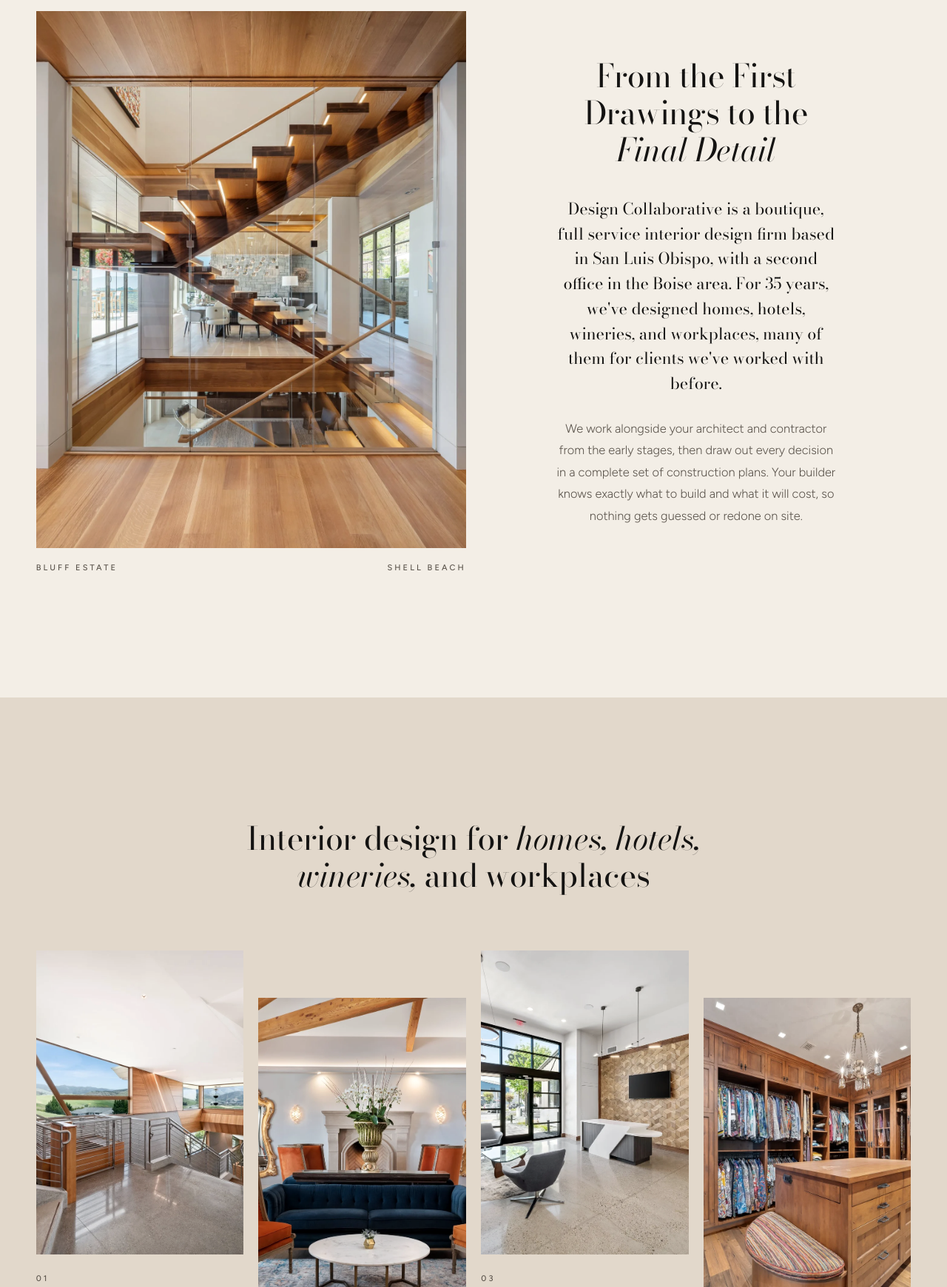
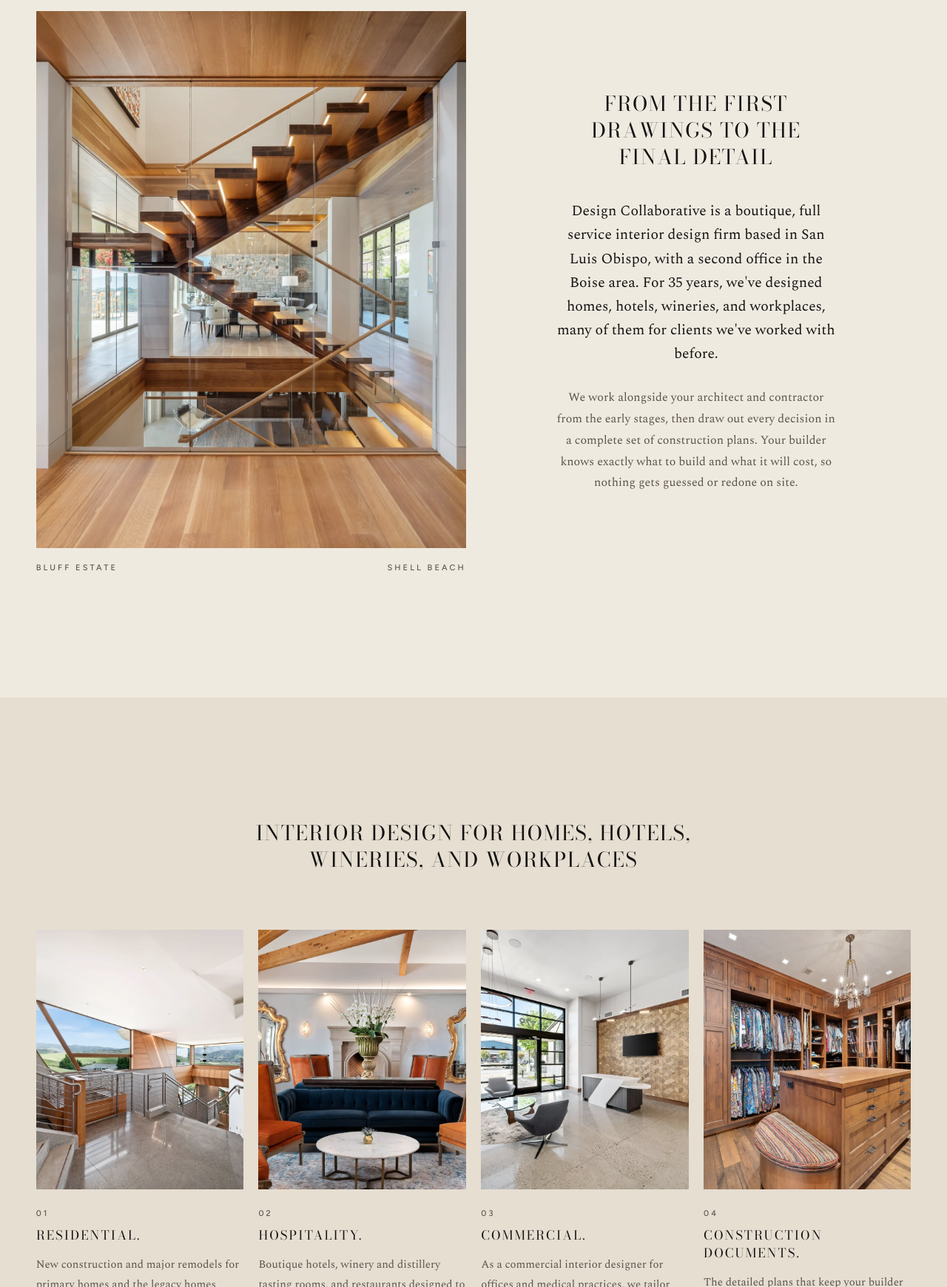
Before and after one commit to sageinteriordesignmarketing/TikTok, a plain HTML site: page design-collaborative/homepage-concept.html in a window 1280 px wide. Shown: the part 1060-2800 px from the top of the page at 74% size. Drawn offline with nearby package versions, Linux system fonts and the light colour scheme.

Commit message:
Elevate homepage toward Coco Maison: quieter type, softer palette
Small tracked-caps serif section headings, Spectral book serif for text,
cream/slate/chocolate palette, lighter buttons and labels. Services row
is no longer staggered.

Co-Authored-By: Claude Opus 5.5 <noreply@anthropic.com>
Claude-Session: https://claude.ai/code/session_01WwBvpqPXSJ5f6DX6dMBVaa

```diff
--- a/design-collaborative/homepage-concept.html
+++ b/design-collaborative/homepage-concept.html
@@ -10,11 +10,12 @@
 
 <!-- Fonts
      Serif (headings + italic accents): Bodoni Moda, Google Fonts. Squarespace: Code Injection > Header.
-     Sans (labels, body): Proxima Nova, DC's existing brand font (Adobe Fonts in Squarespace).
+     Text: Spectral (Google Fonts), a fine book serif.
+     Sans (labels, navigation): Proxima Nova, DC's existing brand font (Adobe Fonts in Squarespace).
      Proxima can't load in a local file, so the preview falls back to Figtree. -->
 <link rel="preconnect" href="https://fonts.googleapis.com">
 <link rel="preconnect" href="https://fonts.gstatic.com" crossorigin>
-<link href="https://fonts.googleapis.com/css2?family=Bodoni+Moda:ital,opsz,wght@0,6..96,400;1,6..96,400&family=Figtree:wght@300;400;500&display=swap" rel="stylesheet">
+<link href="https://fonts.googleapis.com/css2?family=Bodoni+Moda:ital,opsz,wght@0,6..96,400;1,6..96,400&family=Spectral:ital,wght@0,300;0,400;1,300&family=Figtree:wght@400;500&display=swap" rel="stylesheet">
 
 <!-- Structured data. Squarespace: Home > Settings > Advanced > Page Header Code Injection -->
 <script type="application/ld+json">
@@ -42,23 +43,26 @@
    Squarespace: Website > Pages > Custom Code > Custom CSS
    ===================================================================== */
 :root{
-  --dc-cream:#F3EEE6;       /* page */
-  --dc-taupe:#E2D8CB;       /* warm alternate */
-  --dc-olive:#3E3F35;       /* deep accent chapter */
+  --dc-cream:#EFEAE0;       /* page */
+  --dc-taupe:#E6DED1;       /* warm alternate */
+  --dc-olive:#3A2F28;       /* chocolate (was olive) */
+  --dc-slate:#B8C1C0;       /* soft slate chapter */
+  --dc-sand:#AB9474;       /* deep accent chapter */
   --dc-ink:#141312;         /* gallery black */
-  --dc-text:#5A534B;        /* body on light, 6.9:1 on cream */
+  --dc-text:#5B544C;        /* body on light, 6.9:1 on cream */
   --dc-soft:#B9AC98;        /* accent on dark */
   --dc-rule:rgba(20,19,18,.16);
   --dc-rule-d:rgba(243,238,230,.18);
 
   --dc-serif:"Bodoni Moda","Didot","Bodoni 72",Georgia,serif;
+  --dc-text-serif:"Spectral","Calluna",Georgia,serif;
   --dc-sans:"proxima-nova","Figtree","Helvetica Neue",Arial,sans-serif;
 
-  --dc-fs-h1: clamp(2.3rem, 1rem + 3.8vw, 5rem);
-  --dc-fs-h2: clamp(1.85rem, 1.1rem + 2vw, 3.2rem);
-  --dc-fs-h3: clamp(1.3rem, 1.12rem + .5vw, 1.7rem);
-  --dc-fs-lede: clamp(1.15rem, 1rem + .45vw, 1.45rem);
-  --dc-fs-body: clamp(.95rem, .93rem + .12vw, 1.03rem);
+  --dc-fs-h1: clamp(2rem, 1rem + 2.6vw, 3.75rem);
+  --dc-fs-h2: clamp(1.3rem, 1rem + .9vw, 1.9rem);
+  --dc-fs-h3: clamp(.95rem, .9rem + .2vw, 1.08rem);
+  --dc-fs-lede: clamp(1.05rem, .98rem + .3vw, 1.25rem);
+  --dc-fs-body: clamp(.95rem, .93rem + .1vw, 1rem);
   --dc-fs-label: .6875rem;
 
   --dc-gutter: clamp(1.1rem, 3.8vw, 4rem);
@@ -69,7 +73,7 @@
 
 *,*::before,*::after{box-sizing:border-box}
 html{-webkit-text-size-adjust:100%}
-body{margin:0;background:var(--dc-cream);color:var(--dc-ink);font:300 var(--dc-fs-body)/1.8 var(--dc-sans);-webkit-font-smoothing:antialiased;overflow-x:hidden}
+body{margin:0;background:var(--dc-cream);color:var(--dc-ink);font:300 var(--dc-fs-body)/1.8 var(--dc-text-serif);-webkit-font-smoothing:antialiased;overflow-x:hidden}
 img{display:block;max-width:100%}
 a{color:inherit}
 h1,h2,h3,p,ul,ol,figure{margin:0;padding:0}
@@ -85,17 +89,19 @@ ul,ol{list-style:none}
 .dc-taupe{background:var(--dc-taupe)}
 .dc-olive{background:var(--dc-olive);color:var(--dc-cream)}
 .dc-black{background:var(--dc-ink);color:var(--dc-cream)}
+.dc-slate{background:var(--dc-slate);color:var(--dc-ink)}
 
 /* Type: serif headlines at modest sizes, italic accents, tracked caps sans */
 .dc-h1,.dc-h2,.dc-h3{font-family:var(--dc-serif);font-weight:400;letter-spacing:-.01em;font-optical-sizing:auto}
 .dc-h1{font-size:var(--dc-fs-h1);line-height:1.08}
-.dc-h2{font-size:var(--dc-fs-h2);line-height:1.15}
-.dc-h3{font-size:var(--dc-fs-h3);line-height:1.2}
+.dc-h2{font-size:var(--dc-fs-h2);line-height:1.3;text-transform:uppercase;letter-spacing:.06em}
+.dc-h2 .dc-i,.dc-h2 .dc-caps{font-style:normal;font-family:inherit;font-size:inherit;letter-spacing:inherit}
+.dc-h3{font-size:var(--dc-fs-h3);line-height:1.4;text-transform:uppercase;letter-spacing:.12em}
 .dc-i{font-style:italic}
 .dc-caps{font-family:var(--dc-sans);font-style:normal;font-weight:400;text-transform:uppercase;letter-spacing:.14em;font-size:.82em}
-.dc-lede{font:400 var(--dc-fs-lede)/1.55 var(--dc-serif)}
+.dc-lede{font:300 var(--dc-fs-lede)/1.65 var(--dc-text-serif)}
 .dc-label{font:500 var(--dc-fs-label)/1.6 var(--dc-sans);letter-spacing:.28em;text-transform:uppercase}
-.dc-prose{color:var(--dc-text);max-width:32rem}
+.dc-prose{color:var(--dc-text);max-width:30rem}
 .dc-prose p+p{margin-top:1.3em}
 .dc-olive .dc-prose,.dc-black .dc-prose{color:rgba(243,238,230,.74)}
 .dc-center{text-align:center;margin-inline:auto}
@@ -104,7 +110,7 @@ ul,ol{list-style:none}
 .dc-link{display:inline-flex;align-items:center;gap:1.1rem;font:500 var(--dc-fs-label)/1.6 var(--dc-sans);letter-spacing:.28em;text-transform:uppercase;text-decoration:none}
 .dc-link::before{content:"";width:3.2rem;height:1px;background:currentColor;transition:width .6s var(--dc-ease)}
 .dc-link:hover::before{width:4.6rem}
-.dc-btn{display:inline-flex;align-items:center;justify-content:center;min-height:3.3rem;padding:0 2.4rem;border:1px solid currentColor;font:500 var(--dc-fs-label)/1 var(--dc-sans);letter-spacing:.28em;text-transform:uppercase;text-decoration:none;color:inherit;transition:background-color .45s var(--dc-ease),color .45s var(--dc-ease)}
+.dc-btn{display:inline-flex;align-items:center;justify-content:center;min-height:2.9rem;padding:0 2rem;border:1px solid currentColor;font:500 var(--dc-fs-label)/1 var(--dc-sans);letter-spacing:.28em;text-transform:uppercase;text-decoration:none;color:inherit;transition:background-color .45s var(--dc-ease),color .45s var(--dc-ease)}
 .dc-btn:hover{background:var(--dc-ink);color:var(--dc-cream);border-color:var(--dc-ink)}
 .dc-btn--light:hover,.dc-olive .dc-btn:hover,.dc-black .dc-btn:hover{background:var(--dc-cream);color:var(--dc-ink);border-color:var(--dc-cream)}
 
@@ -175,9 +181,9 @@ ul,ol{list-style:none}
 .dc-slide:nth-child(4),.dc-slide:nth-child(4) img{animation-delay:20s}
 @keyframes dcFade{0%{opacity:0}4%{opacity:1}25%{opacity:1}29%{opacity:0}100%{opacity:0}}
 @keyframes dcDrift{0%{transform:scale(1.07)}29%{transform:scale(1)}100%{transform:scale(1)}}
-.dc-hero::after{content:"";position:absolute;inset:0;background:rgba(28,24,20,.5)}
+.dc-hero::after{content:"";position:absolute;inset:0;background:rgba(30,26,22,.46)}
 .dc-hero__body{position:relative;z-index:2;padding:6rem var(--dc-gutter) 7rem;max-width:62rem}
-.dc-hero .dc-h1 .dc-caps{display:block;font-size:max(.95rem,.26em);letter-spacing:.34em;margin-bottom:1.6rem;opacity:.9}
+.dc-hero .dc-h1 .dc-caps{display:block;font-size:max(.78rem,.22em);letter-spacing:.4em;margin-bottom:1.5rem;opacity:.9}
 .dc-hero__intro{max-width:34rem;margin:2rem auto 0;font-size:.95rem;line-height:1.75;color:rgba(243,238,230,.84)}
 .dc-hero__actions{margin-top:2.4rem;display:flex;justify-content:center;flex-wrap:wrap;gap:1.2rem 2.6rem;align-items:center}
 .dc-scroll{position:absolute;z-index:2;left:50%;bottom:1.6rem;transform:translateX(-50%);display:flex;flex-direction:column;align-items:center;gap:.9rem;color:rgba(243,238,230,.75)}
@@ -217,17 +223,16 @@ ul,ol{list-style:none}
 .dc-svc__head{text-align:center;max-width:42rem;margin:0 auto clamp(3.5rem,6vw,6rem)}
 .dc-svc__row{display:grid;grid-template-columns:repeat(4,minmax(0,1fr));gap:var(--dc-colgap)}
 .dc-svc__card{position:relative;display:flex;flex-direction:column}
-.dc-svc__card .dc-media{aspect-ratio:3/4.4}
+.dc-svc__card .dc-media{aspect-ratio:4/5}
 .dc-svc__card:hover img{transform:scale(1.04)}
 .dc-svc__card .dc-label{margin-top:1.5rem;color:var(--dc-text)}
-.dc-svc__card .dc-h3{margin-top:.5rem}
+.dc-svc__card .dc-h3{margin-top:.6rem}
 .dc-svc__card p{margin-top:.9rem;color:var(--dc-text);font-size:.93rem}
 .dc-svc__card .dc-link{margin-top:1.4rem;gap:.8rem}
 .dc-svc__card .dc-link::before{width:1.6rem;flex:none}
 .dc-svc__card .dc-link::after{content:"";position:absolute;inset:0}
-.dc-svc__card:nth-child(even){margin-top:clamp(2rem,5vw,5rem)}
 @media (max-width:1100px){.dc-svc__row{grid-template-columns:repeat(2,minmax(0,1fr));row-gap:3.5rem}}
-@media (max-width:640px){.dc-svc__row{grid-template-columns:1fr}.dc-svc__card:nth-child(even){margin-top:0}}
+@media (max-width:640px){.dc-svc__row{grid-template-columns:1fr}}
 
 /* =====================================================================
    05 · THE CONSTRUCTION SET — drawn / built
@@ -252,7 +257,7 @@ ul,ol{list-style:none}
    ===================================================================== */
 .dc-who__text{grid-column:2 / span 4;align-self:center}
 .dc-who__text .dc-prose{margin-top:2rem}
-.dc-who__note{margin-top:2.2rem;font:italic 400 var(--dc-fs-h3)/1.35 var(--dc-serif);max-width:28rem}
+.dc-who__note{margin-top:2.2rem;padding-top:1.8rem;border-top:1px solid var(--dc-rule);font:italic 300 var(--dc-fs-lede)/1.6 var(--dc-text-serif);max-width:28rem}
 .dc-who__img{grid-column:7 / -1;align-self:center}
 .dc-who__img .dc-media{aspect-ratio:5/4}
 .dc-who__img figcaption{margin-top:1.1rem;display:flex;justify-content:space-between;color:var(--dc-text)}
@@ -269,7 +274,7 @@ ul,ol{list-style:none}
 .dc-place .dc-media{position:absolute;inset:0}
 .dc-place::after{content:"";position:absolute;inset:0;background:linear-gradient(180deg,rgba(20,17,14,.05) 40%,rgba(20,17,14,.62) 100%);pointer-events:none}
 .dc-place__body{position:relative;z-index:2;padding:0 2rem clamp(2.4rem,5vw,4.5rem)}
-.dc-place__body .dc-h3{font-size:clamp(1.8rem,1.2rem + 1.5vw,2.8rem);margin-bottom:1.6rem}
+.dc-place__body .dc-h3{font-size:clamp(1rem,.9rem + .4vw,1.3rem);letter-spacing:.18em;margin-bottom:1.4rem}
 .dc-place:hover img{transform:scale(1.03)}
 @media (max-width:960px){.dc-homes__pair{grid-template-columns:1fr}.dc-place{height:78svh}}
 
@@ -278,11 +283,11 @@ ul,ol{list-style:none}
    ===================================================================== */
 .dc-steps__head{text-align:center;margin-bottom:clamp(3.5rem,6vw,5.5rem)}
 .dc-steps__list{display:grid;grid-template-columns:repeat(3,1fr);gap:var(--dc-colgap)}
-.dc-step{text-align:center;padding:0 clamp(.5rem,2vw,2.5rem);border-left:1px solid var(--dc-rule-d)}
+.dc-step{text-align:center;padding:0 clamp(.5rem,2vw,2.5rem);border-left:1px solid var(--dc-rule)}
 .dc-step:first-child{border-left:0}
-.dc-step__n{display:block;font:italic 400 2.6rem/1 var(--dc-serif);color:var(--dc-soft);margin-bottom:1.6rem}
-.dc-step p{margin:.9rem auto 0;color:rgba(243,238,230,.72);max-width:21rem}
-@media (max-width:960px){.dc-steps__list{grid-template-columns:1fr;gap:0}.dc-step{border-left:0;border-top:1px solid var(--dc-rule-d);padding:2.4rem 0}.dc-step:first-child{border-top:0}}
+.dc-step__n{display:block;font:italic 400 2rem/1 var(--dc-serif);color:var(--dc-ink);opacity:.55;margin-bottom:1.4rem}
+.dc-step p{margin:.9rem auto 0;color:#3F3B36;max-width:21rem}
+@media (max-width:960px){.dc-steps__list{grid-template-columns:1fr;gap:0}.dc-step{border-left:0;border-top:1px solid var(--dc-rule);padding:2.4rem 0}.dc-step:first-child{border-top:0}}
 
 /* =====================================================================
    09 · RECENT PROJECTS — dark gallery, tall images, swipeable
@@ -315,7 +320,6 @@ ul,ol{list-style:none}
 .dc-close .dc-media{position:absolute;inset:0}
 .dc-close::after{content:"";position:absolute;inset:0;background:rgba(28,24,20,.55)}
 .dc-close__body{position:relative;z-index:2;padding:6rem var(--dc-gutter);max-width:44rem}
-.dc-close__body .dc-h2 .dc-caps{display:block;margin-top:.4rem}
 .dc-close__body p{margin-top:1.8rem;color:rgba(243,238,230,.86)}
 .dc-close__body .dc-btn{margin-top:2.6rem}
 
@@ -326,7 +330,7 @@ ul,ol{list-style:none}
 .dc-footer a{text-decoration:none}
 .dc-footer__logo{display:block;height:auto;width:min(220px,60%);margin:0 auto clamp(3.5rem,6vw,5.5rem)}
 .dc-footer__cols{display:grid;grid-template-columns:repeat(4,minmax(0,1fr));gap:2rem}
-.dc-footer__h{font:italic 400 1.35rem/1.2 var(--dc-serif);color:var(--dc-cream);margin-bottom:1.2rem}
+.dc-footer__h{font:500 var(--dc-fs-label)/1.6 var(--dc-sans);letter-spacing:.28em;text-transform:uppercase;color:var(--dc-sand);margin-bottom:1.2rem}
 .dc-footer address{font-style:normal;line-height:1.85}
 .dc-footer a:hover{color:var(--dc-cream)}
 .dc-footer .dc-link{margin-top:1.2rem;color:var(--dc-cream);gap:.8rem}
@@ -546,17 +550,17 @@ ul,ol{list-style:none}
   <div class="dc-homes__pair">
     <div class="dc-place">
       <div class="dc-media"><img src="images/bluff-estate-shell-beach-reflecting-pool-dusk.jpg" width="2000" height="1332" loading="lazy" decoding="async" style="object-position:42% 50%" alt="Bluff Estate at dusk on the hillside above Shell Beach, designed by Design Collaborative, interior designers in San Luis Obispo."></div>
-      <div class="dc-place__body"><p class="dc-h3 dc-i" aria-hidden="true">Central Coast</p><a class="dc-link" href="/interior-designer-san-luis-obispo">Interior Designer in San Luis Obispo</a></div>
+      <div class="dc-place__body"><p class="dc-h3" aria-hidden="true">Central Coast</p><a class="dc-link" href="/interior-designer-san-luis-obispo">Interior Designer in San Luis Obispo</a></div>
     </div>
     <div class="dc-place">
       <div class="dc-media"><img src="images/montana-ranch-exterior-night.jpg" width="2000" height="1331" loading="lazy" decoding="async" style="object-position:62% 50%" alt="Montana Ranch lit at night under the Milky Way, a mountain home designed by Design Collaborative."></div>
-      <div class="dc-place__body"><p class="dc-h3 dc-i" aria-hidden="true">Mountain West</p><a class="dc-link" href="/interior-designer-boise">Interior Designer in Boise</a></div>
+      <div class="dc-place__body"><p class="dc-h3" aria-hidden="true">Mountain West</p><a class="dc-link" href="/interior-designer-boise">Interior Designer in Boise</a></div>
     </div>
   </div>
 </section>
 
 <!-- 08 · HOW IT STARTS -->
-<section class="dc-section dc-olive dc-steps" aria-labelledby="dc-steps-h">
+<section class="dc-section dc-slate dc-steps" aria-labelledby="dc-steps-h">
   <div class="dc-wrap">
     <h2 class="dc-h2 dc-steps__head" id="dc-steps-h" data-reveal>What happens after <span class="dc-i">you reach out</span></h2>
     <ol class="dc-steps__list">
```
Also changed, not shown: design-collaborative/previews/mobile-7.png (deleted), 10 other files.
